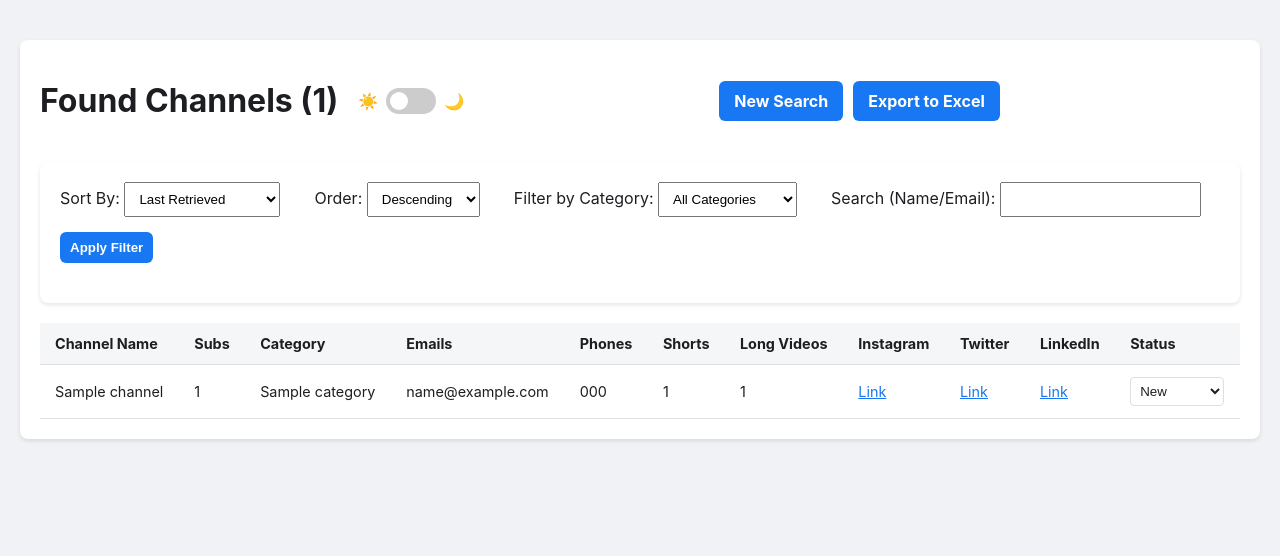
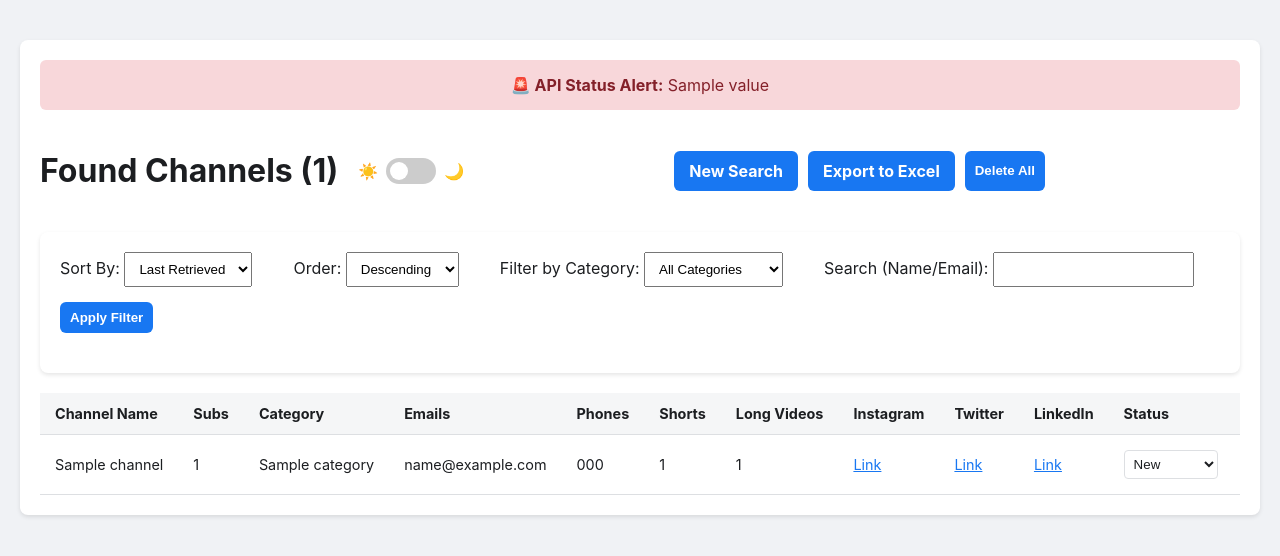
Before and after one commit to SCHANDAN996/youtubers-data, a Flask app: page /results in a window 1280 px wide. Shown: the top 556 px of the page. Run offline with Flask 3, Linux system fonts and the light colour scheme; a database or web service that is not in the repository returns one stand-in record (values such as "Sample title"); some libraries are stand-ins or nearby versions.

Commit message:
Update results.html

```diff
--- a/app/templates/results.html
+++ b/app/templates/results.html
@@ -4,16 +4,21 @@
         <meta charset="UTF-8">
         <meta name="viewport" content="width=device-width, initial-scale=1.0">
         <title>Results - YouTubers Data Tool</title>
-    <!-- CSS file ko link kiya gaya hai -->
         <link rel="stylesheet" href="{{ url_for('static', filename='css/style.css') }}">
     </head>
     <body>
         <div class="container">
             <div class="panel">
+
+                {% if quota_message %}
+                <div class="flash error" style="margin-bottom: 20px; text-align: center;">
+                    <strong>🚨 API Status Alert:</strong> {{ quota_message }}
+                </div>
+                {% endif %}
+
                 <div class="top-controls">
                     <div class="title-group">
                         <h1>Found Channels ({{ channel_count }})</h1>
-                    <!-- Dark Mode Toggle -->
                         <div class="theme-switch-wrapper">
                             <span style="color: var(--label-color);">☀️</span>
                             <label class="theme-switch" for="theme-toggle">
@@ -24,9 +29,9 @@
                         </div>
                     </div>
                     <div style="display: flex; gap: 10px; margin-left: auto;">
-                    <!-- Links ab 'main.' prefix ke saath hain -->
                         <a href="{{ url_for('main.index') }}" class="button-link">New Search</a>
                         <a href="{{ url_for('main.download') }}" class="button-link">Export to Excel</a>
+                        <button class="button-danger" onclick="confirmDelete('all')">Delete All</button>
                     </div>
                 </div>
 
@@ -39,7 +44,6 @@
                 {% endwith %}
 
                 <div class="panel" style="margin-bottom: 20px;">
-                <!-- Filter aur Sort ka form -->
                     <form id="filterSortForm" action="{{ url_for('main.results') }}" method="get">
                         <div class="top-controls">
                             <div>
@@ -48,9 +52,7 @@
                                     <option value="retrieved_at" {% if current_sort_by == 'retrieved_at' %}selected{% endif %}>Last Retrieved</option>
                                     <option value="subscriber_count" {% if current_sort_by == 'subscriber_count' %}selected{% endif %}>Subscribers</option>
                                     <option value="category" {% if current_sort_by == 'category' %}selected{% endif %}>Category</option>
-                                <option value="creation_date" {% if current_sort_by == 'creation_date' %}selected{% endif %}>Creation Date</option>
                                     <option value="short_videos_count" {% if current_sort_by == 'short_videos_count' %}selected{% endif %}>Shorts Count</option>
-                                <option value="long_videos_count" {% if current_sort_by == 'long_videos_count' %}selected{% endif %}>Long Videos Count</option>
                                 </select>
                             </div>
                             <div>
@@ -84,18 +86,45 @@
                     <table>
                         <thead>
                             <tr>
-                            <th>Channel Name</th><th>Subs</th><th>Category</th><th>Emails</th><th>Phones</th>
-                            <th>Shorts</th><th>Long Videos</th><th>Instagram</th><th>Twitter</th><th>LinkedIn</th><th>Status</th>
+                                <th>Channel Name</th>
+                                <th>Subs</th>
+                                <th>Category</th>
+                                <th>Emails</th>
+                                <th>Phones</th>
+                                <th>Shorts</th>
+                                <th>Long Videos</th>
+                                <th>Instagram</th>
+                                <th>Twitter</th>
+                                <th>LinkedIn</th>
+                                <th>Status</th>
+                                <th>Actions</th>
                             </tr>
                         </thead>
                         <tbody>
                             {% for channel in channels %}
                             <tr data-channel-id="{{ channel[0] }}">
-                            <td>{{ channel[1] }}</td><td>{{ channel[2] }}</td><td>{{ channel[3] }}</td><td>{{ channel[4] }}</td>
-                            <td>{{ channel[5] }}</td><td>{{ channel[10] }}</td><td>{{ channel[11] }}</td>
-                            <td>{% if channel[6] %}<a href="{{ channel[6] }}" target="_blank" class="social-link">Link</a>{% else %}N/A{% endif %}</td>
-                            <td>{% if channel[7] %}<a href="{{ channel[7] }}" target="_blank" class="social-link">Link</a>{% else %}N/A{% endif %}</td>
-                            <td>{% if channel[8] %}<a href="{{ channel[8] }}" target="_blank" class="social-link">Link</a>{% else %}N/A{% endif %}</td>
+                                <td>{{ channel[1] }}</td>
+                                <td>{{ channel[2] }}</td>
+                                <td>{{ channel[3] }}</td>
+                                <td>{{ channel[4] }}</td>
+                                <td>{{ channel[5] }}</td>
+                                <td>{{ channel[10] }}</td>
+                                <td>{{ channel[11] }}</td>
+                                <td>
+                                    {% if channel[6] %}
+                                    <a href="{{ channel[6] }}" target="_blank" class="social-link">Link</a>
+                                    {% else %}N/A{% endif %}
+                                </td>
+                                <td>
+                                    {% if channel[7] %}
+                                    <a href="{{ channel[7] }}" target="_blank" class="social-link">Link</a>
+                                    {% else %}N/A{% endif %}
+                                </td>
+                                <td>
+                                    {% if channel[8] %}
+                                    <a href="{{ channel[8] }}" target="_blank" class="social-link">Link</a>
+                                    {% else %}N/A{% endif %}
+                                </td>
                                 <td>
                                     <select class="status-select" onchange="updateStatus(this)">
                                         <option value="New" {% if channel[9] == 'New' %}selected{% endif %}>New</option>
@@ -105,23 +134,32 @@
                                         <option value="Not a Fit" {% if channel[9] == 'Not a Fit' %}selected{% endif %}>Not a Fit</option>
                                     </select>
                                 </td>
+                                <td>
+                                    <button class="button-danger-small" onclick="confirmDelete('single', '{{ channel[0] }}')">Delete</button>
+                                </td>
                             </tr>
                             {% else %}
-                        <tr><td colspan="11" style="text-align: center;">No data found. Start a new search!</td></tr>
+                            <tr>
+                                <td colspan="12" style="text-align: center;">No data found. Start a new search!</td>
+                            </tr>
                             {% endfor %}
                         </tbody>
                     </table>
                 </div>
             </div>
         </div>
+
         <script>
-        // Dark mode ka JavaScript logic
             const themeToggle = document.getElementById('theme-toggle');
             const currentTheme = localStorage.getItem('theme');
+
             if (currentTheme) {
                 document.documentElement.setAttribute('data-theme', currentTheme);
-            if (currentTheme === 'dark') { themeToggle.checked = true; }
+                if (currentTheme === 'dark') {
+                    themeToggle.checked = true;
                 }
+            }
+
             themeToggle.addEventListener('change', function() {
                 if (this.checked) {
                     document.documentElement.setAttribute('data-theme', 'dark');
@@ -132,35 +170,58 @@
                 }
             });
 
-        // Filter form ko type karne ke thodi der baad submit karne ka logic
             let filterTimeout;
             function submitFilterDelayed() {
                 clearTimeout(filterTimeout);
                 filterTimeout = setTimeout(() => {
                     document.getElementById('filterSortForm').submit();
-            }, 500); // 500ms delay
+                }, 500);
             }
 
-        // Status update karne ka JavaScript logic
             function updateStatus(selectElement) {
-            const newStatus = selectElement.value;
                 const row = selectElement.closest('tr');
-            const channelId = row.dataset.channelId;
                 fetch("{{ url_for('main.update_status') }}", {
                     method: 'POST',
                     headers: { 'Content-Type': 'application/json' },
-                body: JSON.stringify({ channel_id: channelId, status: newStatus }),
-            })
-            .then(response => response.json())
-            .then(data => {
+                    body: JSON.stringify({
+                        channel_id: row.dataset.channelId,
+                        status: selectElement.value
+                    }),
+                }).then(response => response.json()).then(data => {
                     if (data.success) {
                         row.style.transition = 'background-color 0.5s';
-                    row.style.backgroundColor = '#2b4530'; // Ek halka hara rang success ke liye
-                    setTimeout(() => { row.style.backgroundColor = ''; }, 1500);
+                        row.style.backgroundColor = '#2b4530';
+                        setTimeout(() => {
+                            row.style.backgroundColor = '';
+                        }, 1500);
+                    } else {
+                        alert('Status update failed');
                     }
-                else { alert('Status update failed'); }
-            })
-            .catch(error => { console.error('Error:', error); alert('An error occurred.'); });
+                }).catch(error => {
+                    console.error('Error:', error);
+                    alert('An error occurred.');
+                });
+            }
+
+            function confirmDelete(type, channelId = null) {
+                const message = type === 'all'
+                    ? "Are you sure you want to delete ALL channels? This cannot be undone."
+                    : "Are you sure you want to delete this channel?";
+
+                if (confirm(message)) {
+                    let payload = { type: type, channel_id: channelId };
+                    fetch("{{ url_for('main.delete') }}", {
+                        method: 'POST',
+                        headers: { 'Content-Type': 'application/json' },
+                        body: JSON.stringify(payload),
+                    }).then(response => response.json()).then(data => {
+                        if (data.success) {
+                            window.location.reload();
+                        } else {
+                            alert('Deletion failed!');
+                        }
+                    }).catch(error => console.error('Error:', error));
+                }
             }
         </script>
     </body>
```
Lines whose indentation alone changed are shown as unchanged.
